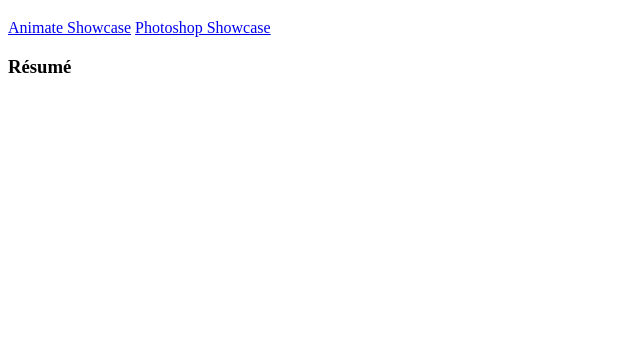
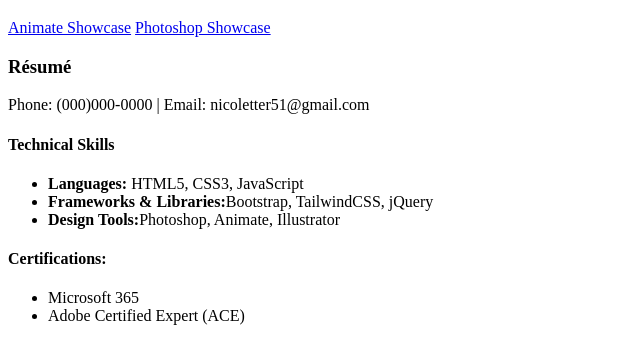
Before and after one commit to nicolette13/portfolio-draft, a plain HTML site: page index.html in a window 1280 px wide. Shown: the part 61-424 px from the top of the page, without its empty margins (0-640 px from the left). Drawn offline with Linux system fonts and the light colour scheme.

```diff
--- a/index.html
+++ b/index.html
@@ -11,5 +11,18 @@
     <a href="/portfolio/photoshop.html">Photoshop Showcase</a>
 
         <h3>Résumé</h3>
+        Phone: (000)000-0000 | Email: nicoletter51@gmail.com
+            <h4>Technical Skills</h4>
+            <ul>
+                <li><strong>Languages:</strong> HTML5, CSS3, JavaScript </li>
+                <li><strong>Frameworks & Libraries:</strong>Bootstrap, TailwindCSS, jQuery</li>
+                <li><strong>Design Tools:</strong>Photoshop, Animate, Illustrator</li>
+            </ul>
+
+            <h4>Certifications:</h4>
+            <ul>
+                <li>Microsoft 365</li>
+                <li>Adobe Certified Expert (ACE)</li>
+            </ul>
 </body>
 </html>
```
Also changed, not shown: animate.html (+3 -2 lines), photoshop.html (added, +17 -0 lines).
